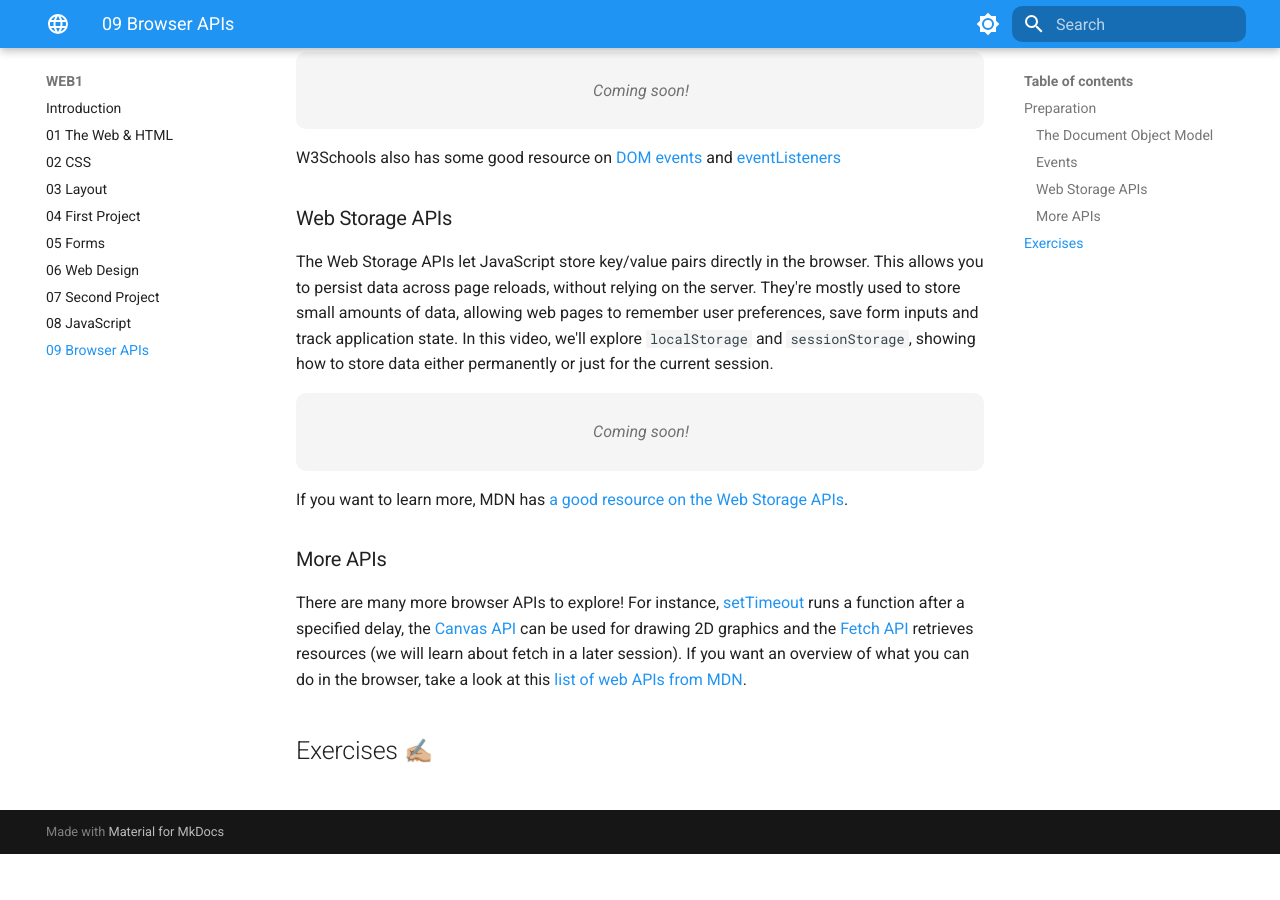
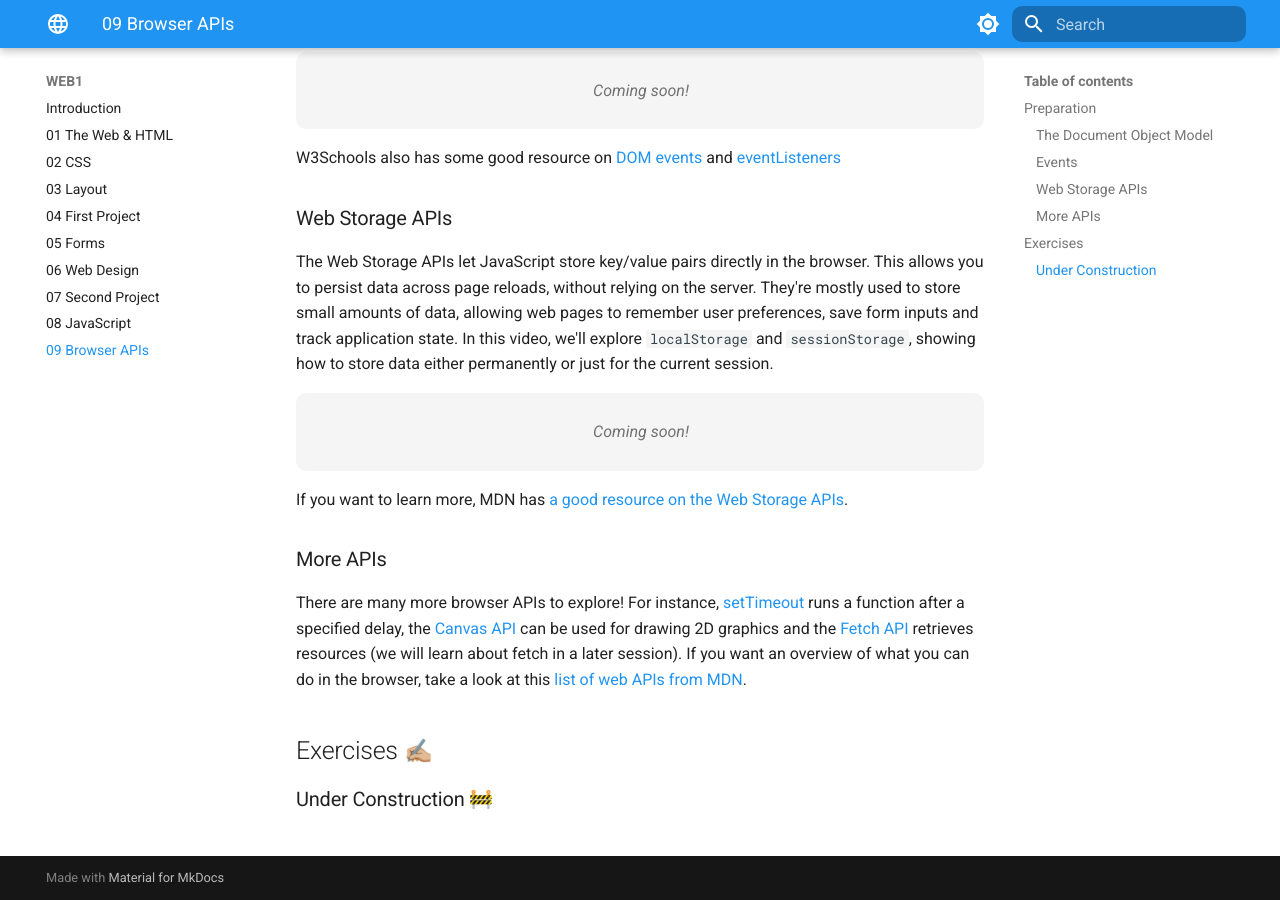
Before and after one commit to KasperKnop/WEB1, an MkDocs documentation site: the page built from docs/09-browser-apis.md, in a window 1280 px wide and 900 px high, scrolled down 977 px. Built offline with MkDocs 1.6.1 and Material for MkDocs 9.7.7, drawn with Linux system fonts in a browser that asks for light colours; emoji names are drawn with the system emoji font; comment, search, counter and statistics services are not loaded; before the commit the page ends 1831 px from its top, so only the background shows below that.

Commit message:
Update 09-browser-apis.md

```diff
--- a/docs/09-browser-apis.md
+++ b/docs/09-browser-apis.md
@@ -45,8 +45,9 @@ There are many more browser APIs to explore! For instance, [setTimeout](https://
 
 ## Exercises :writing_hand_tone2:
 
-<!-- ### Under Construction :construction:
+### Under Construction :construction:
 
+<!--
 // something with
 
 ### Execution Order
```
